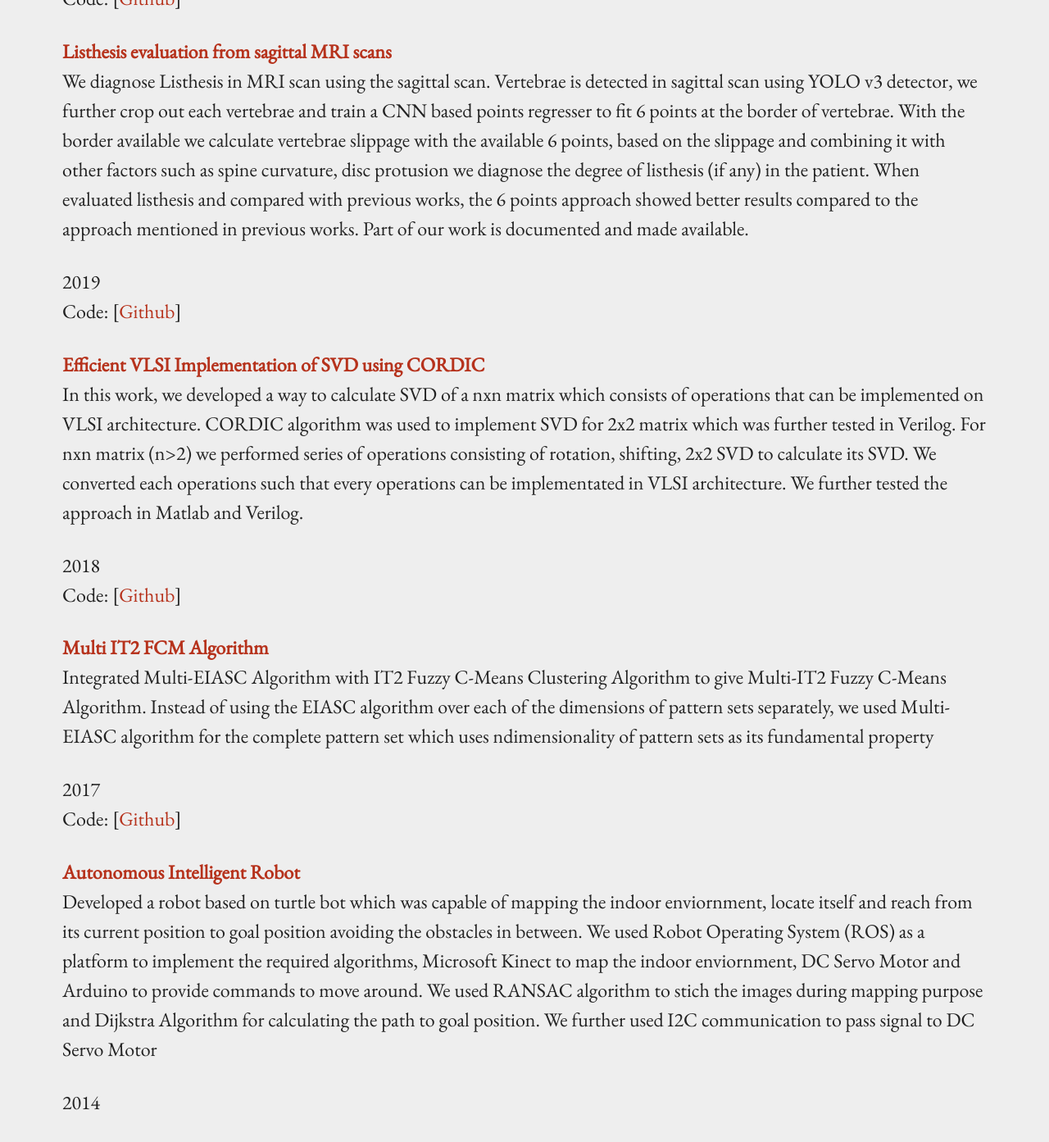
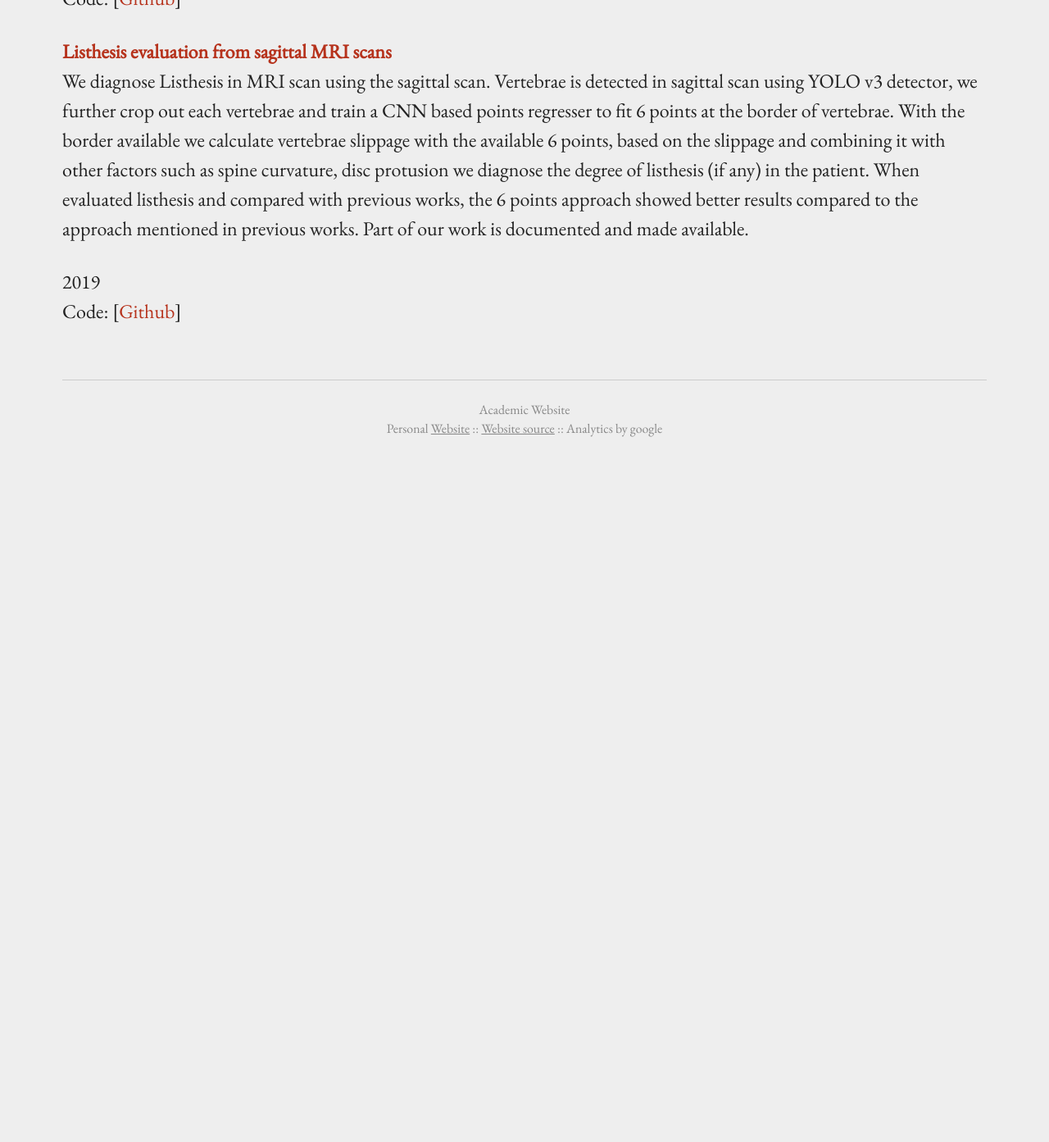
Before and after one commit to BadrinathS/BadrinathS.github.io, a Jekyll site: the page built from research.md, in a window 1280 px wide and 1400 px high, scrolled down 1121 px. Shown: the top 1393 px of the window at 82% size. Built offline with Jekyll 4.4.1, drawn with Linux system fonts in a browser that asks for light colours; after the commit the page ends 1680 px from its top, so only the background shows below that.

Commit message:
Update research.md

```diff
--- a/research.md
+++ b/research.md
@@ -28,33 +28,6 @@ pubs:
         - name: "Talk"
           url:  "/resume/wcci_fuzzy.pdf"
 
-
-    # - title:   "Spondylolisthesis Grading in sagittal MRI scans using convolutional neural networks"
-    #   author:  "Badrinath Singhal, Meenakshi Singh, Vivek Kumaran"
-    #   conference: "MIDL 2020"
-    #   note:    "Under Review"
-    #   year:    "2019"
-    #   url:     "/resume/RSNA.pdf"
-    #  doi:     "http://dx.doi.org"
-    #  image:   "/images/C6_4points.jpg"
-    # media:
-    #    - name: "Talk"
-    #      url:  "https://drive.google.com/open?id=1uSlK-YbxPpXahhAKOOF0B_HHH4uay_i0"
-
-    #- title:   "BayeRegX: Uncertainty Driven, Attention-based Keypoint Regression for Mensuration Analysis of Spinal X-rays"
-    #  author:  "Uddeshya Upadhyay, Badrinath Singhal, Kuldeep Singh, Meenakshi Singh"
-    #  conference: "ACM Conference on Health Inference and Learning (CHIL) 2020"
-    #  note:    "Under Review"
-    #  year:    "2020"
-    #  url:     "http://publish-more-stuff.org"
-    #  doi:     "http://dx.doi.org"
-    #  image:   "https://images.duckduckgo.com/iu/?u=http%3A%2F%2Fimages.moviepostershop.com%2Fthe-matrix-movie-poster-1999-#1020518087.jpg&f=1"
-    #  media:
-    #    - name: "IMDB"
-    #      url:  "http://www.imdb.com/title/tt0133093/"
-
-
-
 projects:
 
     - title:   "Measurement of Spinal Canal Diameter for detection of Spinal Stenosis from axial MRI scans."
@@ -83,72 +56,6 @@ projects:
       media:
         - name: "Github"
           url:  "https://github.com/BadrinathS/Listhesis-evaluation-from-sagittal-MRI-scans"
-
-    - title:   "Efficient VLSI Implementation of SVD using CORDIC"
-      about: "In this work, we developed a way to calculate SVD of a nxn matrix which consists of operations that can be implemented on VLSI architecture. CORDIC algorithm was used to implement SVD for 2x2 matrix which was further tested in Verilog. For nxn matrix (n>2) we performed series of operations consisting of rotation, shifting, 2x2 SVD to calculate its SVD. We converted each operations such that every operations can be implementated in VLSI architecture. We further tested the approach in Matlab and Verilog."
-    #  author:  "Shashank Anil Huddedar, Mayank Kagliwal, Badrinath Singhal and Frank Rhee"
-    #  conference: "World Congress on Computational Intelligence"
-    #  note:    "(presented at Rio, Brazil)"
-      year:    "2018"
-      url:     "/resume/BTP_2018.pdf"
-    #  doi:     "http://dx.doi.org"
-    #  image:   "/images/fuzzy_paper_thumbnail.png"
-      media:
-        - name: "Github"
-          url:  "https://github.com/BadrinathS/Efficient-VLSI-Implementation-of-SVD"
-
-    - title:   "Multi IT2 FCM Algorithm"
-      about: " Integrated Multi-EIASC Algorithm with IT2 Fuzzy C-Means Clustering Algorithm to give Multi-IT2 Fuzzy C-Means Algorithm. Instead of using the EIASC algorithm over each of the dimensions of pattern sets separately, we used Multi-EIASC algorithm for the complete pattern set which uses ndimensionality of pattern sets as its fundamental property"
-    #  author:  "M. McFly, D. Kirk, L. Skywalker, H.J. Potter, I. Jones, H. Houdini"
-    #  journal: "Transactions on Black Magic"
-    #  note:    "(presented at Oz)"
-      year:    "2017"
-    #  url:     "https://ieeexplore.ieee.org/document/8491457"
-    #  doi:     "http://dx.doi.org"
-    #  image:   "https://images.duckduckgo.com/iu/?u=http%3A%2F%2Fimages.moviepostershop.com%2Fthe-matrix-movie-poster-1999-#1020518087.jpg&f=1"
-      media:
-        - name: "Github"
-          url:  "https://github.com/BadrinathS/Multi-IT2-FCM"
-
-
-    #- title:   "Pattern Recognition and Machine Learning (PRML) algorithm implementation"
-    #  author:  "M. McFly, D. Kirk, L. Skywalker, H.J. Potter, I. Jones, H. Houdini"
-    #  journal: "Transactions on Black Magic"
-    #  note:    "(presented at Oz)"
-    #  year:    "2014"
-    #  url:     "http://publish-more-stuff.org"
-    #  doi:     "http://dx.doi.org"
-    #  image:   "https://images.duckduckgo.com/iu/?u=http%3A%2F%2Fimages.moviepostershop.com%2Fthe-matrix-movie-poster-1999-#1020518087.jpg&f=1"
-    #  media:
-    #    - name: "IMDB"
-    #      url:  "http://www.imdb.com/title/tt0133093/"
-
-
-    - title:   "Autonomous Intelligent Robot"
-      about: "Developed a robot based on turtle bot which was capable of mapping the indoor enviornment, locate itself and reach from its current position to goal position avoiding the obstacles in between. We used Robot Operating System (ROS) as a platform to implement the required algorithms, Microsoft Kinect to map the indoor enviornment, DC Servo Motor and Arduino to provide commands to move around. We used RANSAC algorithm to stich the images during mapping purpose and Dijkstra Algorithm for calculating the path to goal position. We further used I2C communication to pass signal to DC Servo Motor "
-    #  author:  "M. McFly, D. Kirk, L. Skywalker, H.J. Potter, I. Jones, H. Houdini"
-    #  journal: "Transactions on Black Magic"
-    #  note:    "(presented at Oz)"
-      year:    "2014"
-    #  url:     "http://publish-more-stuff.org"
-    #  doi:     "http://dx.doi.org"
-    #  image:   "https://images.duckduckgo.com/iu/?u=http%3A%2F%2Fimages.moviepostershop.com%2Fthe-matrix-movie-poster-1999-#1020518087.jpg&f=1"
-    #  media:
-    #    - name: "IMDB"
-    #      url:  "http://www.imdb.com/title/tt0133093/"
-
-
-    #- title:   "Image Processing Algorithms implementation"
-    #  author:  "M. McFly, D. Kirk, L. Skywalker, H.J. Potter, I. Jones, H. Houdini"
-    #  journal: "Transactions on Black Magic"
-    #  note:    "(presented at Oz)"
-    #  year:    "2014"
-    #  url:     "http://publish-more-stuff.org"
-    #  doi:     "http://dx.doi.org"
-    #  image:   "https://images.duckduckgo.com/iu/?u=http%3A%2F%2Fimages.moviepostershop.com%2Fthe-matrix-movie-poster-1999-#1020518087.jpg&f=1"
-    #  media:
-    #    - name: "IMDB"
-    #      url:  "http://www.imdb.com/title/tt0133093/"
 
 
 ---
```
